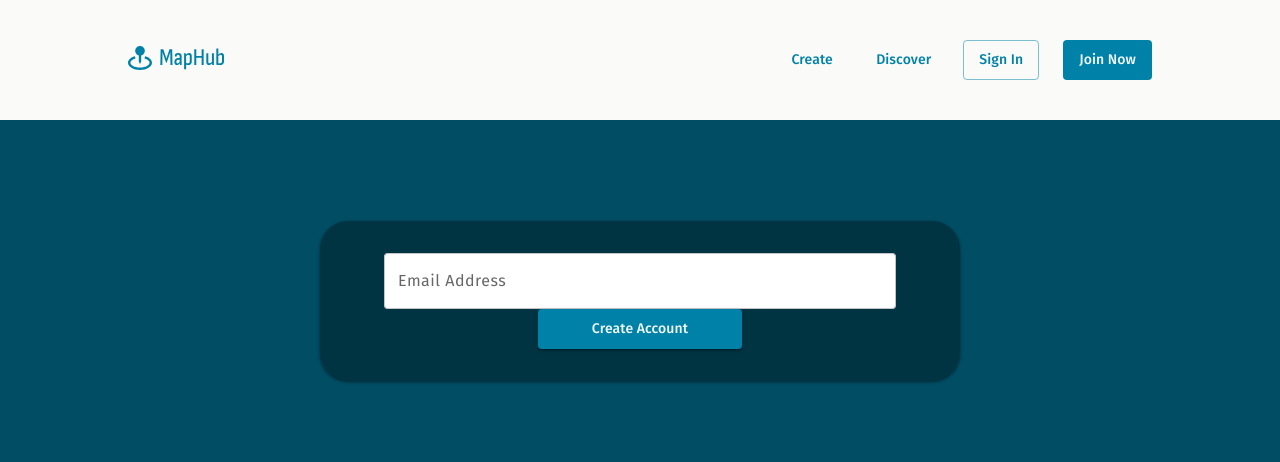
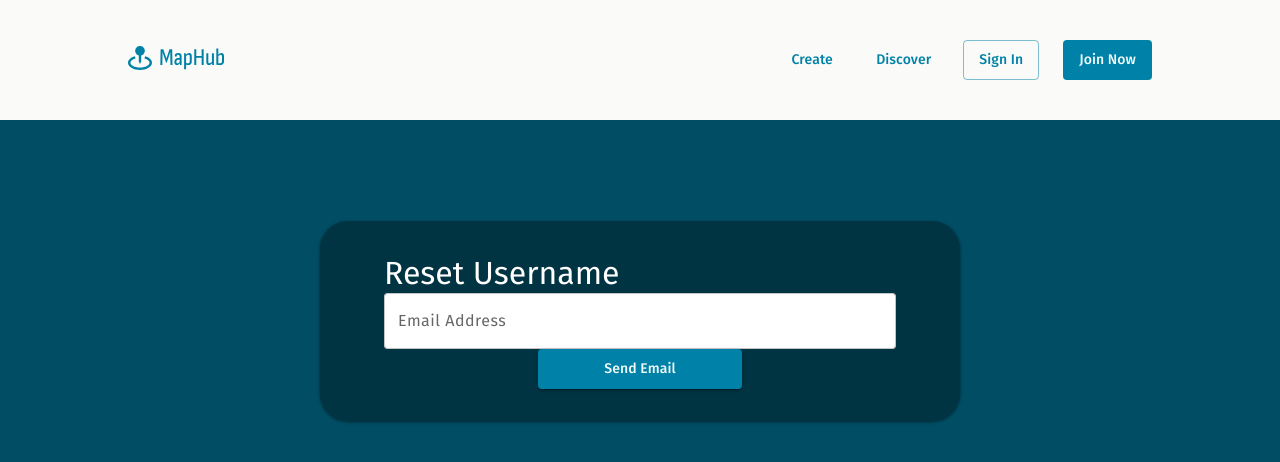
Before and after one commit to CSE416-MapHub/MapHub, a Next.js app in the folder client/: page /account/forgot-username in a window 1280 px wide. Shown: the top 462 px of the page. Built offline with nearby package versions, Linux system fonts and the light colour scheme; a web font is replaced by a local one.

Commit message:
Add title

```diff
--- a/client/src/app/account/forgot-username/ui/components/forgotUsernameForm.tsx
+++ b/client/src/app/account/forgot-username/ui/components/forgotUsernameForm.tsx
@@ -1,7 +1,7 @@
 'use client'
 
 import { useReducer, MouseEventHandler } from 'react';
-import { Button } from '@mui/material';
+import { Button, Typography } from '@mui/material';
 
 import ValidatedTextField from '../../../components/ValidatedTextField';
 
@@ -125,6 +125,9 @@ function ForgotUsernameForm() {
 
   return (
     <div className={styles.container}>
+    <Typography className={styles.title} variant="h2">
+        Reset Username
+      </Typography>
       <ValidatedTextField
         id="email"
         type="email"
@@ -140,7 +143,7 @@ function ForgotUsernameForm() {
         variant="contained"
         onClick={handleSendEmailClick}
       >
-        Create Account
+        Send Email
       </Button>
     </div>
   );
```
